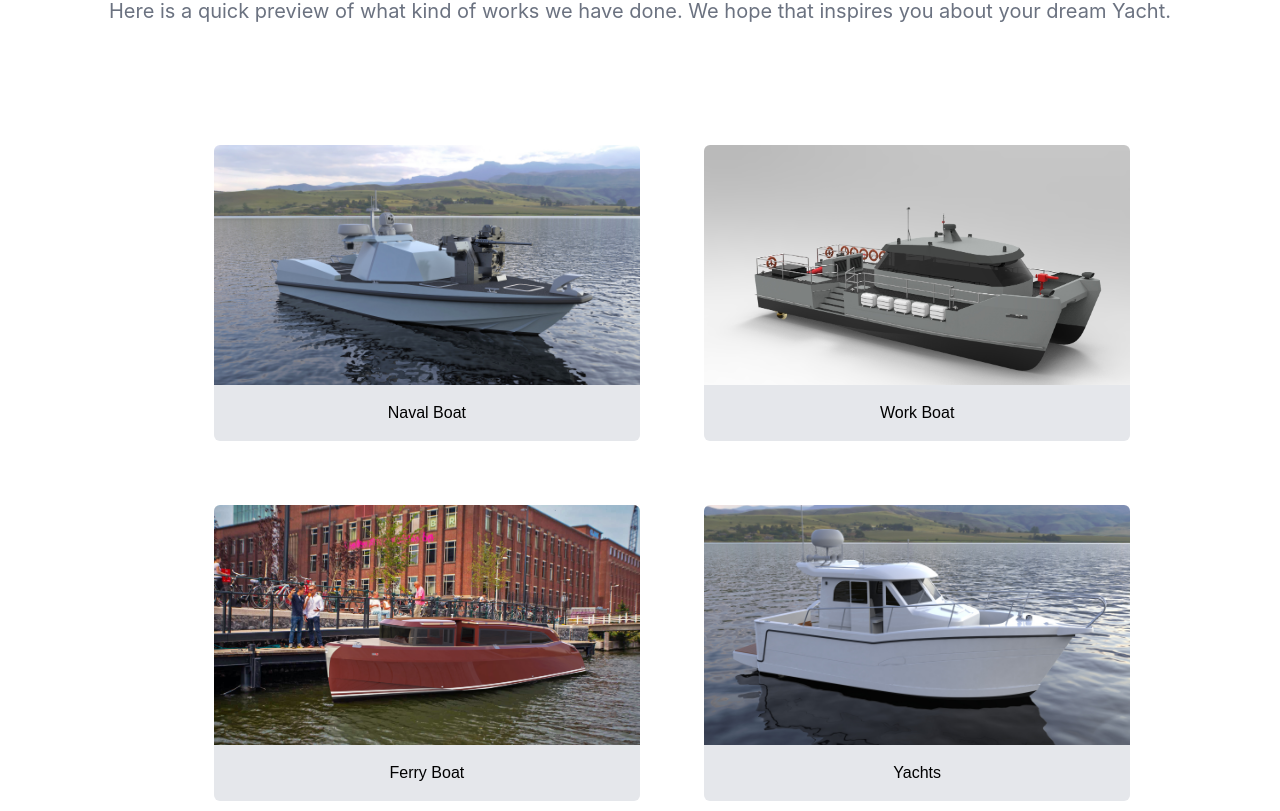
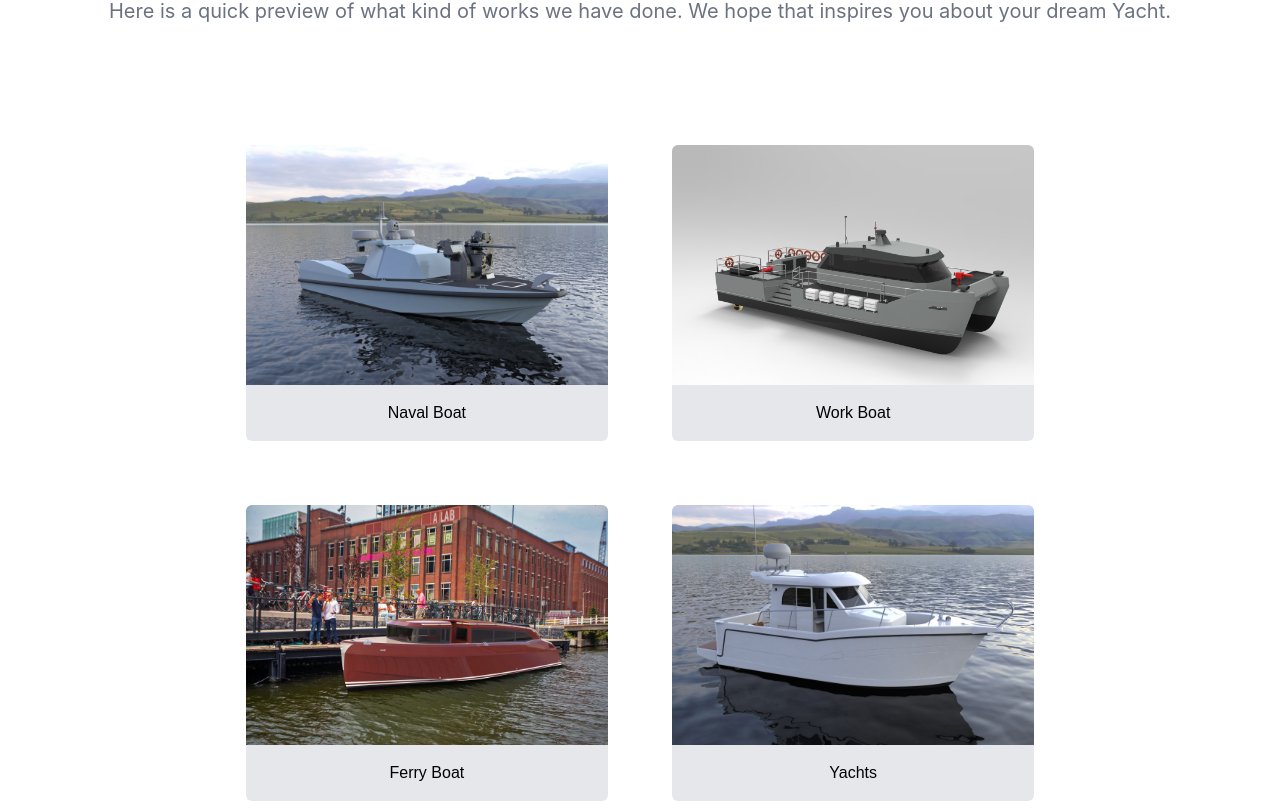
Before and after one commit to TevfikSarlak/designer-website, a React (Create React App) app: page / in a window 1280 px wide. Shown: the part 1049-1860 px from the top of the page. Built offline with nearby package versions, Linux system fonts and the light colour scheme; a web font is replaced by a local one.

Commit message:
Allignment issue fixed

```diff
--- a/public/index.html
+++ b/public/index.html
@@ -3,7 +3,7 @@
   <head>
     <meta charset="utf-8" />
     <link rel="icon" href="%PUBLIC_URL%/favicon.ico" />
-    <meta name="viewport" content="width=device-width, initial-scale=1" />
+    <meta name="viewport" content="width=device-width, initial-scale=1">
     <meta name="theme-color" content="#000000" />
     <meta
       name="description"
--- a/src/App.css
+++ b/src/App.css
@@ -15,7 +15,7 @@
 
 .App-header {
   background-color: #282c34;
-  min-height: 100vh;
+  //min-height: 100vh;
   display: flex;
   flex-direction: column;
   align-items: center;
--- a/src/components/Header.js
+++ b/src/components/Header.js
@@ -3,11 +3,11 @@ import React from "react";
 
 export default function Header() {
     return (
-       <div class="relative">
-            <img src="../images/header.jpg" alt="header" class="w-full "/>
+       <div class="relative w-full">
+            <img src="../images/header.jpg" alt="header" class="w-full object-cover max-w-screen-2xl"/>
 
             <div class="">
-                <h1 class="absolute text-3xl text-left bottom-10 p-2 z-10 md:p-16 md:text-6xl font-bold left-10
+                <h1 class="absolute text-2xl text-left bottom-10 p-2 z-10 md:p-16 md:text-6xl font-bold left-10
                 text-white ">Hook Yachts&Boats Design</h1>
                 <p class="flex flex-row justify-end items-end text-leftt text-sm md:text-2xl text-white md:right-10
                 absolute bottom-2 right-2 z-10 md:pb-4 md:pr-6">We design your dreams...</p>
--- a/src/components/Main.js
+++ b/src/components/Main.js
@@ -53,59 +53,59 @@ export default function Main() {
 
     return (
 
-        <div className="mt-36 flex flex-col justify-center items-center
+        <div className="mt-36 flex flex-col justify-center justify-items-center
           mx-auto space-y-6 mb-60">
-            <h1 className="text-2xl mx-auto font-semibold flex md:text-4xl text-gray-700 ">
+            <h1 className="text-2xl mx-auto text-center font-semibold flex md:text-4xl text-gray-700 ">
                 What we've done and What we offering...
             </h1>
 
-            <p className="text-gray-500 text-md md:text-xl mx-4 mb-24">
+            <p className="text-gray-500 text-md text-center md:text-xl mx-4 mb-24">
                 Here is a quick preview of what kind of works we have done.
                 We hope that inspires you about your dream Yacht.
             </p>
 
-            <div class="flex flex-col mx-auto md:grid md:grid-cols-2 md:gap-16 md:mx-auto ">
+            <div class="flex flex-col md:justify-center mx-auto md:grid md:grid-cols-2  md:gap-16 md:mx-auto ">
                 <div class="mb-12 md:mb-0 md:mt-24">
-                    <div class="flex flex-col ">
-                    <img src={navalUrl} class="object-cover w-full h-60 mx-8 rounded-t-md ease-in-out duration-300
+                    <div class="flex flex-col justify-center">
+                    <img src={navalUrl} class="object-cover w-full h-60 rounded-t-md ease-in-out duration-500
                       hover:opacity-70"/>
                     <h2 class="text-black text-center pt-4 w-full bg-gray-200
-                    bg-cover mx-8 pb-4 rounded-b-md font-sans md:gap-y-10 hover:font-semibold">Naval Boat</h2>
+                    bg-cover pb-4 rounded-b-md font-sans md:gap-y-10 hover:font-semibold">Naval Boat</h2>
                     </div>
                 </div>
 
                 <div class="mb-12 md:mb-0 md:mt-24">
-                    <div class="flex flex-col">
-                    <img src={workUrl} class="object-cover w-full h-60 mx-8 rounded-t-md ease-in-out duration-300
+                    <div class="flex flex-col justify-center">
+                    <img src={workUrl} class="object-cover w-full h-60 rounded-t-md ease-in-out duration-500
                       hover:opacity-70"/>
                     <h2 class="text-black text-center pt-4 w-full bg-gray-200
-                    bg-cover mx-8 pb-4 rounded-b-md font-sans md:gap-y-10 hover:font-semibold">Work Boat</h2>
+                    bg-cover pb-4 rounded-b-md font-sans md:gap-y-10 hover:font-semibold">Work Boat</h2>
                     </div>
                 </div>
 
                 <div class="mb-12 md:mb-0">
-                    <div class="flex flex-col">
-                    <img src={ferryUrl} class="object-cover w-full h-60 mx-8 rounded-t-md ease-in-out duration-300
+                    <div class="flex flex-col justify-center">
+                    <img src={ferryUrl} class="object-cover w-full h-60 rounded-t-md ease-in-out duration-500
                       hover:opacity-70"/>
                     <h2 class="text-black text-center pt-4 w-full bg-gray-200
-                    bg-cover mx-8 pb-4 rounded-b-md font-sans hover:font-semibold">Ferry Boat</h2>
+                    bg-cover pb-4 rounded-b-md font-sans hover:font-semibold">Ferry Boat</h2>
                     </div>
                 </div>
 
                 <div class="mb-12 md:mb-0">
-                    <div class="flex flex-col" >
-                    <img src={yachtUrl} class="object-cover w-full h-60 mx-8 rounded-t-md ease-in-out duration-300
+                    <div class="flex flex-col justify-center" >
+                    <img src={yachtUrl} class="object-cover w-full h-60 rounded-t-md ease-in-out duration-500
                       hover:opacity-70"/>
                     <h2 class="text-black text-center pt-4 w-full bg-gray-200
-                    bg-cover mx-8 pb-4 rounded-b-md font-sans hover:font-semibold">Yachts</h2>
+                    bg-cover pb-4 rounded-b-md font-sans hover:font-semibold">Yachts</h2>
                     </div>
                 </div>
             </div>
 
             <div>
-                <p className="text-gray-500 text-md md:text-xl mx-4 mt-12 ">
+                <p className="text-gray-500 text-md text-center md:text-xl mx-4 mt-12 ">
                         If you want to see our work in more detail,  </p>
-                        <p className="text-gray-500 text-md md:text-xl mx-4  mb-24 "> you can check the <span> <a href="www.google.com" class="text-blue-600 underline">Portfolio</a>
+                        <p className="text-gray-500 text-md md:text-xl mx-4 text-center mb-24 "> you can check the <span> <a href="www.google.com" class="text-blue-600 underline">Portfolio</a>
                         </span> section. </p>
             </div>
 
--- a/src/components/Navbar.js
+++ b/src/components/Navbar.js
@@ -5,7 +5,7 @@ export default function Navbar() {
   const [isNavOpen, setIsNavOpen] = React.useState(false)
 
   return (
-    <div className="flex flex-row fixed top-0 left-0 right-0 z-50 mx-0 justify-between bg-white font-sans shadow-xl   ">
+    <div className="flex flex-row fixed top-0 left-0 right-0 z-50 mx-0 justify-between bg-white font-sans shadow-xl w-full">
       <div className="flex flex-row justify-start items-center  ">
       <img src="../images/hook-logo.jpeg" alt="logo" className="h-16 w-16 mr-4 " />
       <h1 className="font-sans  text-2xl font-bold ">
@@ -41,7 +41,7 @@ export default function Navbar() {
 
 
 
-  <div className="md:hidden">
+  <div className="md:hidden max-w-screen-sm">
     <button
       id="menu-btn"
       type="button"
--- a/src/index.css
+++ b/src/index.css
@@ -3,13 +3,14 @@
 @tailwind utilities;
 
 
-body {
-  margin: 0;
+html, body {
+  /*margin: 0;*/
   font-family: -apple-system, BlinkMacSystemFont, 'Segoe UI', 'Roboto', 'Oxygen',
     'Ubuntu', 'Cantarell', 'Fira Sans', 'Droid Sans', 'Helvetica Neue',
     sans-serif;
   -webkit-font-smoothing: antialiased;
   -moz-osx-font-smoothing: grayscale;
+  overflow-x: hidden;
 }
 
 code {
```
Also changed, not shown: src/components/Footer.js (+9 -5 lines).
